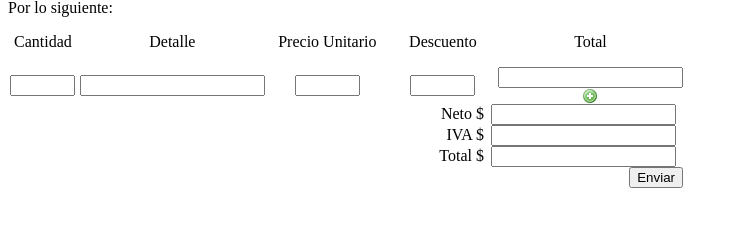
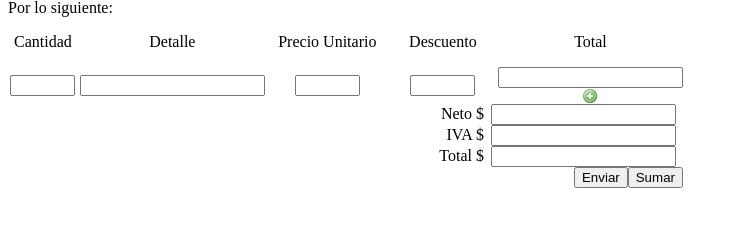
Before and after one commit to elgodmaster/svcb, a PHP site: page /_vista/realizarVenta.php in a window 1280 px wide. Shown: the part 572-800 px from the top of the page, without its empty margins (0-738 px from the left). Run offline with PHP 8.4, Linux system fonts and the light colour scheme.

Commit message:
Sumar automático

```diff
--- a/_vista/realizarVenta.php
+++ b/_vista/realizarVenta.php
@@ -38,6 +38,19 @@ function borrar(cual) {
 	$("#area"+cual).remove();
 	$("#area"+cual).remove();
 	return false;
+}
+</script>
+<script language="javascript">
+function sumar(){
+var total = 0;
+var elem = document.getElementsByName('txtTotal[]');
+for (i=0;i<elem.length;i++){
+	if(isNaN(parseInt(elem[i].value))){
+	}else{
+		total += parseInt(elem[i].value);
+		document.form1.txtTotal2.value = total;
+		}
+}
 }
 </script>
 </head>
@@ -164,7 +177,7 @@ function borrar(cual) {
         <td align="center" id="descuento"><label for="txtDescuento"></label>
           <input size="5" type="text" name="txtDescuento[]" id="txtDescuento" /></td>
         <td align="center" id="total"><label for="txtTotal"></label>
-          <input type="text" name="txtTotal[]" id="txtTotal" /><a href="javascript:agregar();"><img src="lib/img/agregar.png" width="16" height="16" /></a></td>
+          <input type="text" name="txtTotal[]" id="txtTotal" /><a href="javascript:agregar(); sumar();"><img src="lib/img/agregar.png" width="16" height="16" /></a></td>
       </tr>
       </table></td>
   </tr>
@@ -188,7 +201,7 @@ function borrar(cual) {
     </table></td>
   </tr>
   <tr>
-    <td align="right"><input type="submit" name="btnEnviar" id="btnEnviar" value="Enviar" /></td>
+    <td align="right"><input type="submit" name="btnEnviar" id="btnEnviar" value="Enviar" /><input name="mybutton" type="button" onclick="sumar()" value="Sumar"></td>
   </tr>
 </table>
 </form>
```
